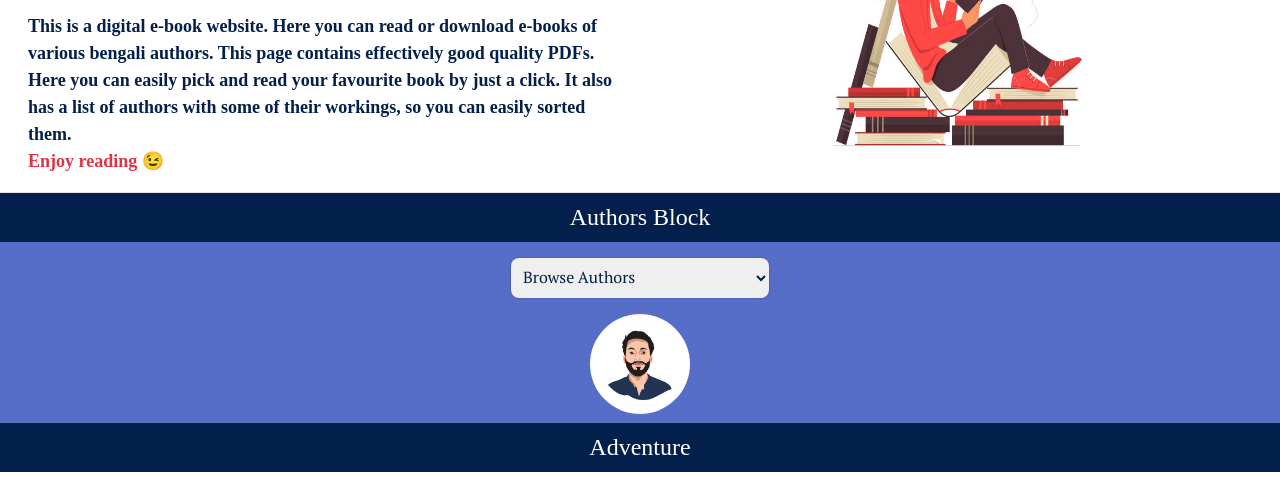
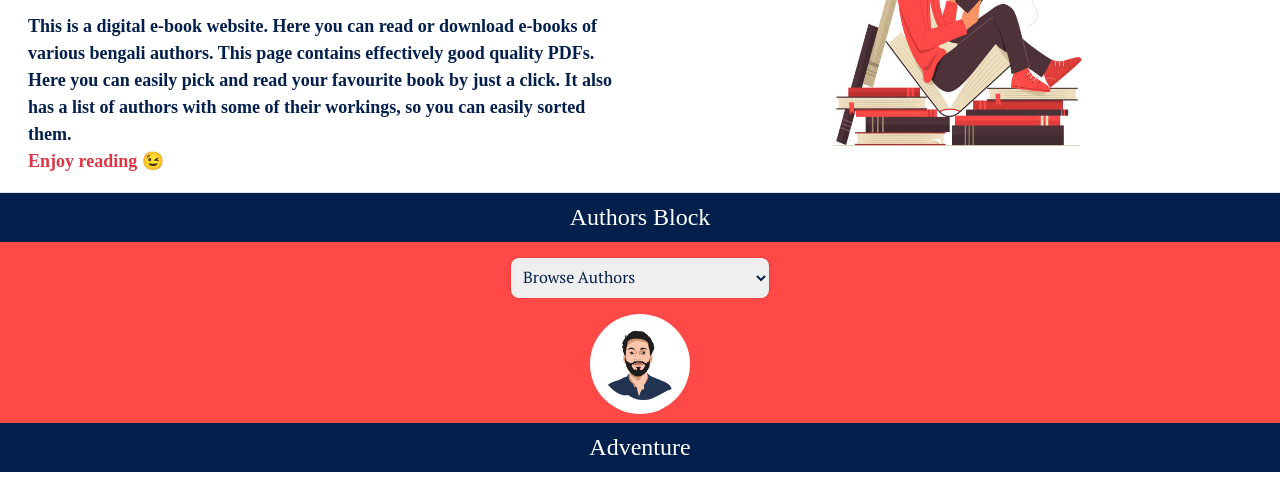
Before and after one commit to WebdevAtanu/ebook-library, a plain HTML site: page index.html in a window 1280 px wide. Shown: the part 231-708 px from the top of the page. Drawn offline with Linux system fonts and the light colour scheme; a web font is replaced by a local one.

Commit message:
minor change

```diff
--- a/style.css
+++ b/style.css
@@ -86,7 +86,7 @@ hr {
 /*intro ends-----------------------------------------------------*/
 #author {
 	border-bottom: 1px solid #80808038;
-	background: #1233b1b5;
+	background: #ff4946;
 	height: 100%;
 }
 
```
